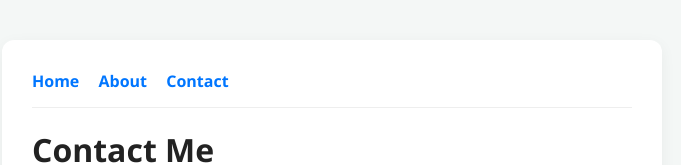
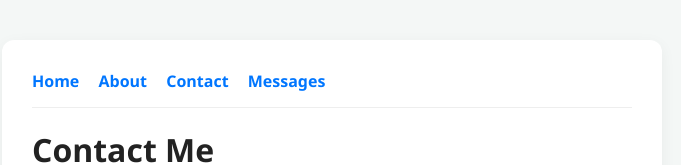
Before and after one commit to Tendy24/my-first-app, a website: page public/contact.html in a window 1280 px wide. Shown: the top 165 px of the page, without its empty margins (308-989 px from the left). Drawn offline with Linux system fonts and the light colour scheme.

Commit message:
Add "Messages" link to navigation in contact page

```diff
--- a/public/contact.html
+++ b/public/contact.html
@@ -13,6 +13,7 @@
             <a href="/">Home</a>
             <a href="/about">About</a>
             <a href="/contact">Contact</a>
+            <a href="/messages">Messages</a>
         </nav>
         <h1>Contact Me</h1>
 
```
